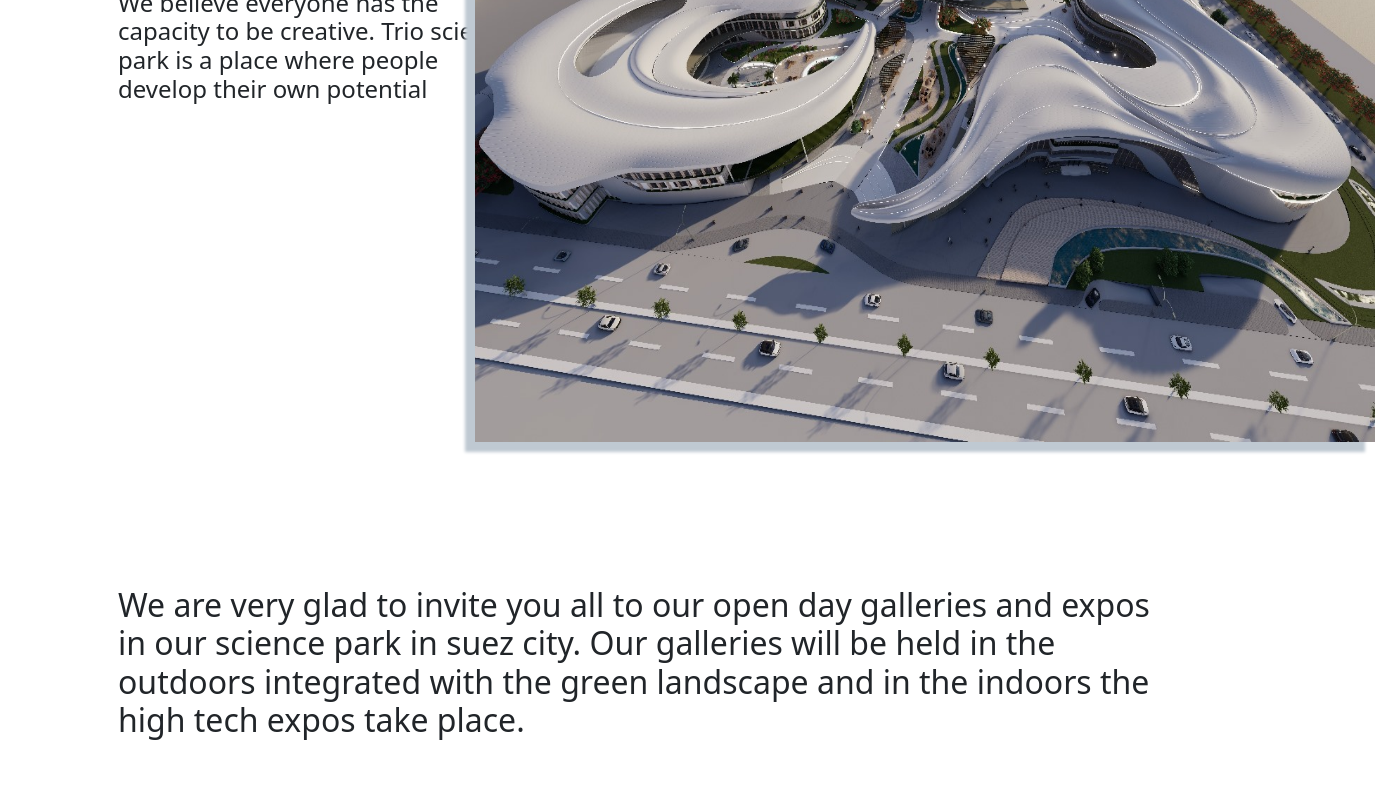
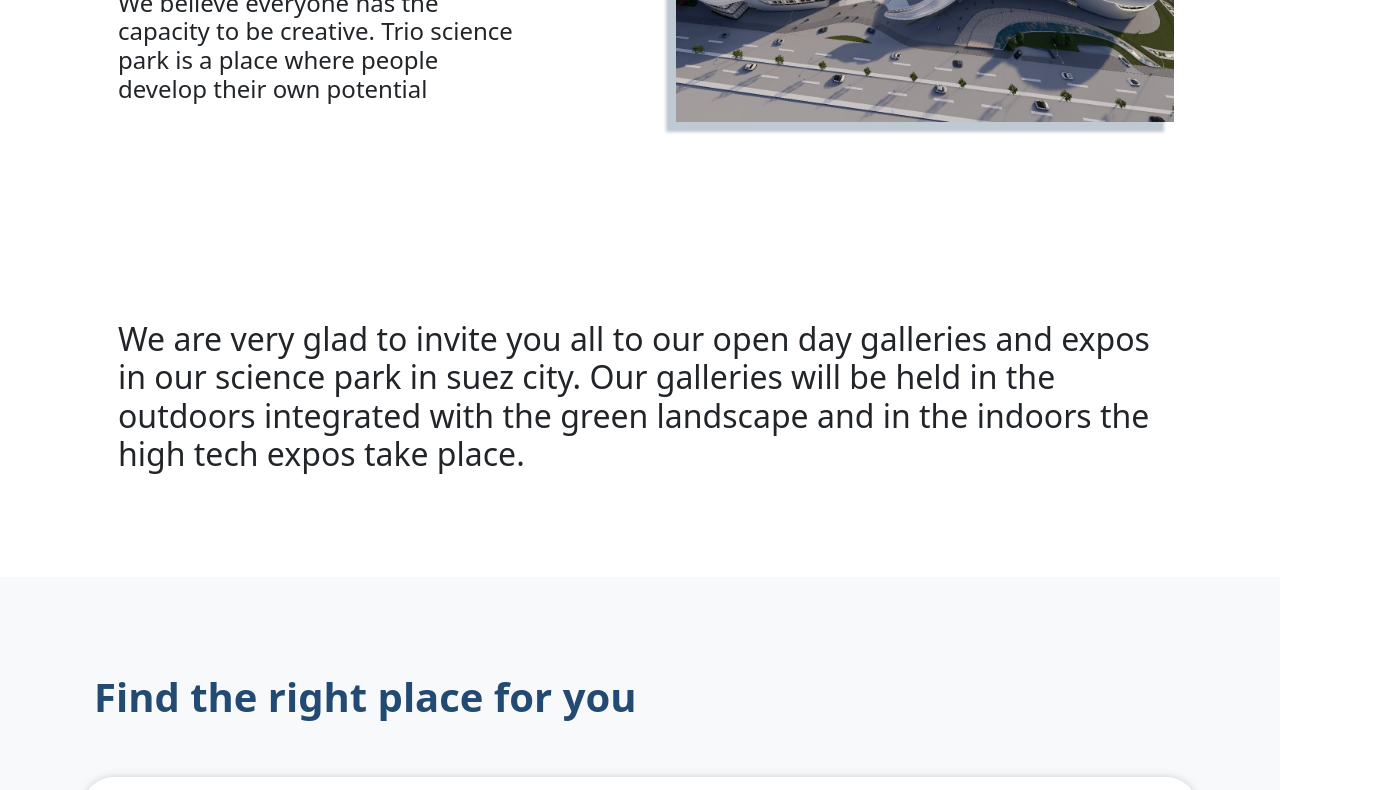
Before and after one commit to karim-eprahim/TSP, a plain HTML site: page index.html in a window 1280 px wide. Shown: the part 286-1076 px from the top of the page, 1375 px wide, since content can reach past the window. Drawn offline with Linux system fonts and the light colour scheme.

Commit message:
edit the image

```diff
--- a/css/style.css
+++ b/css/style.css
@@ -64,8 +64,7 @@ li.nav-item.active {
 }
 
 .start-images img{
-    width: 900px;
-    height: 600px;
+    width: 100%;
     border-radius: 0%;
 }
 .start{
```
